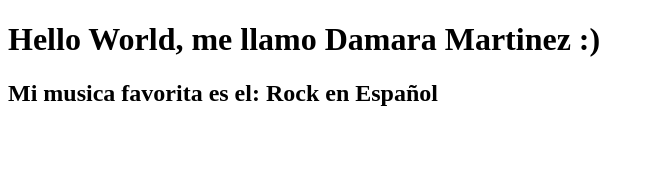
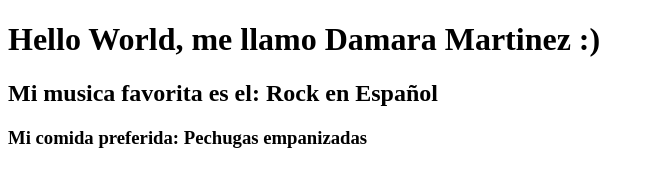
Before and after one commit to Dammtz/ch62_mis_preferencias, a plain HTML site: page index.html in a window 1280 px wide. Shown: the whole page, without its empty margins (0-654 px from the left). Drawn offline with Linux system fonts and the light colour scheme.

Commit message:
feat: cambio en h3

```diff
--- a/index.html
+++ b/index.html
@@ -9,5 +9,6 @@
 <body>
     <h1>Hello World, me llamo Damara Martinez :)</h1>
     <h2> Mi musica favorita es el: Rock en Español </h2>
+    <h3> Mi comida preferida: Pechugas empanizadas </h3>
 </body>
 </html>
```
